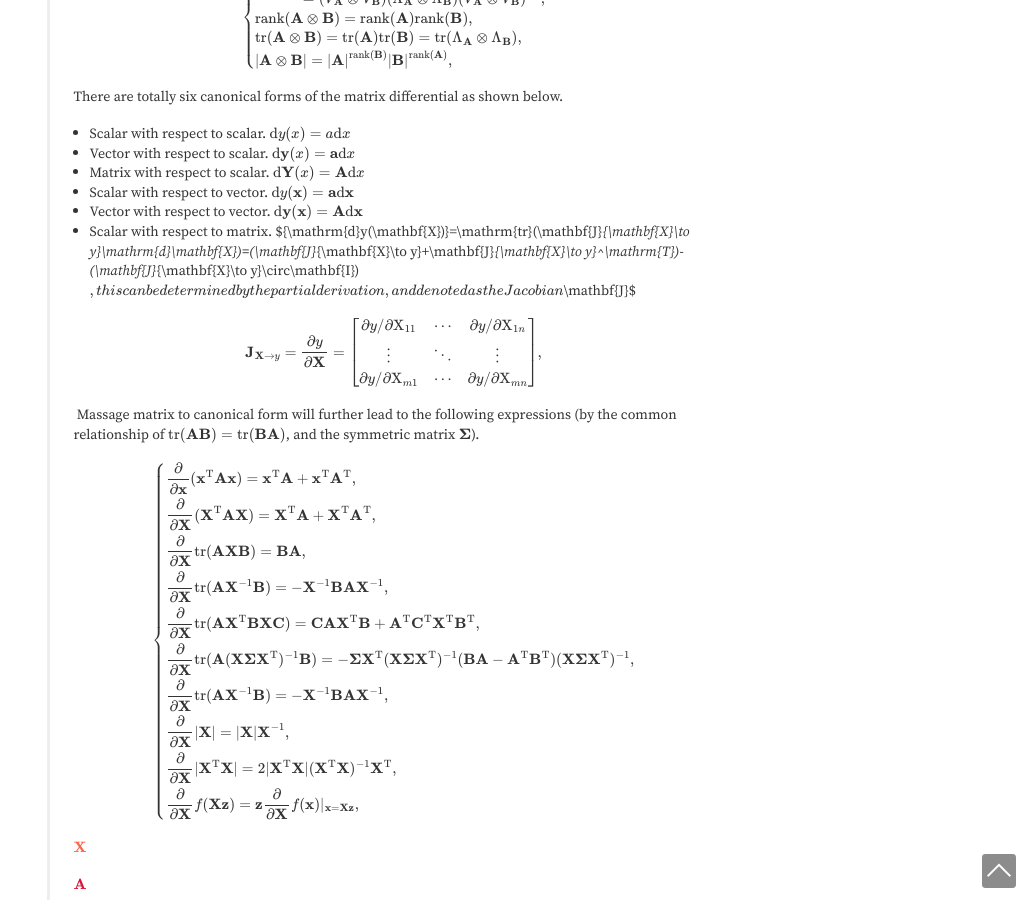
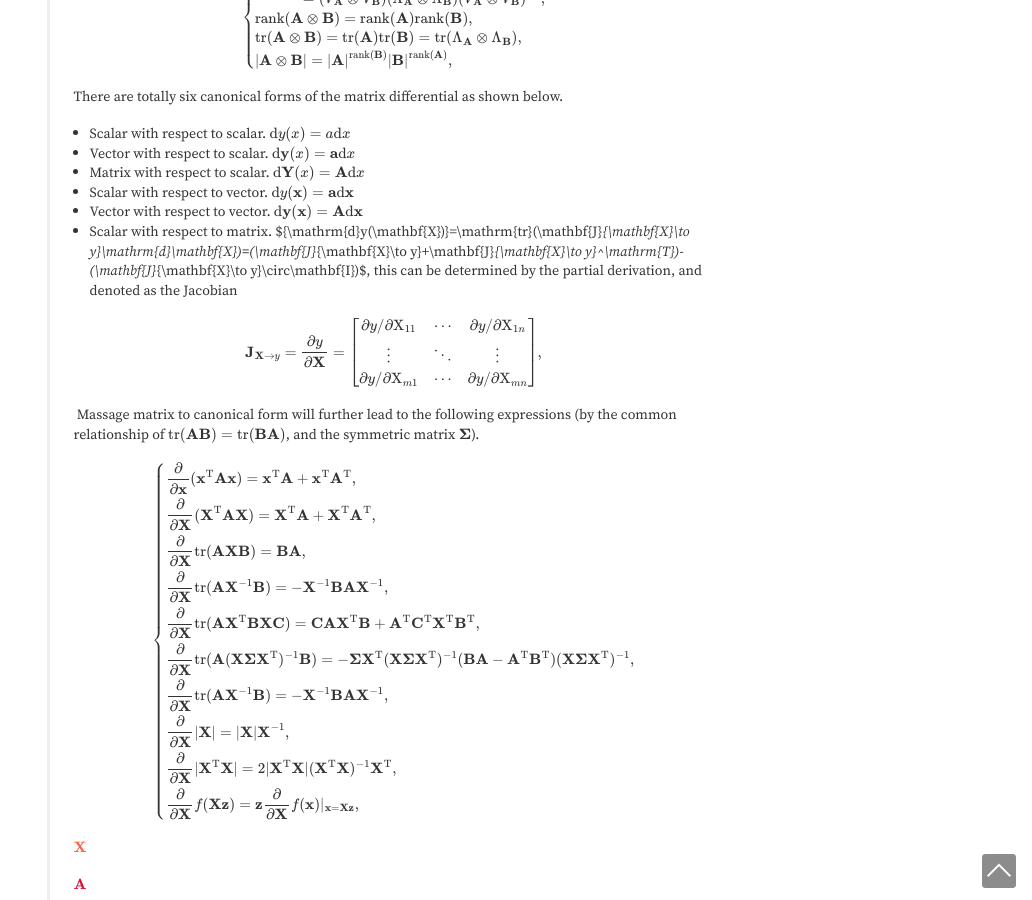
Before and after one commit to Opticcss/Opticcss.github.io, a Jekyll site: the page built from _posts/2021-08-02-Tittle-Tattle on Matrix Algebra.md, in a window 1280 px wide and 900 px high, scrolled down 900 px. Shown: the whole window, without its empty margins (248-1280 px from the left). Built offline with Jekyll 4.4.1, drawn with Linux system fonts in a browser that asks for light colours; some web fonts are replaced; formulas are drawn with MathJax 3; comment, search, counter and statistics services are not loaded.

Commit message:
Update 2021-08-02-Tittle-Tattle on Matrix Algebra.md

```diff
--- a/_posts/2021-08-02-Tittle-Tattle on Matrix Algebra.md
+++ b/_posts/2021-08-02-Tittle-Tattle on Matrix Algebra.md
@@ -59,7 +59,7 @@ There are totally six canonical forms of the matrix differential as shown below.
 - Matrix with respect to scalar. ${\mathrm{d}\mathbf{Y}(x)}=\mathbf{A}\mathrm{d}x$
 - Scalar with respect to vector. ${\mathrm{d}y(\mathbf{x})}=\mathbf{a}\mathrm{d}\mathbf{x}$
 - Vector with respect to vector. ${\mathrm{d}\mathbf{y}(\mathbf{x})}=\mathbf{A}\mathrm{d}\mathbf{x}$
-- Scalar with respect to matrix. ${\mathrm{d}y(\mathbf{X})}=\mathrm{tr}(\mathbf{J}_{\mathbf{X}\to y}\mathrm{d}\mathbf{X})=(\mathbf{J}_{\mathbf{X}\to y}+\mathbf{J}_{\mathbf{X}\to y}^\mathrm{T})-(\mathbf{J}_{\mathbf{X}\to y}\circ\mathbf{I})$, this can be determined by the partial derivation, and denoted as the Jacobian $\mathbf{J}$
+- Scalar with respect to matrix. ${\mathrm{d}y(\mathbf{X})}=\mathrm{tr}(\mathbf{J}_{\mathbf{X}\to y}\mathrm{d}\mathbf{X})=(\mathbf{J}_{\mathbf{X}\to y}+\mathbf{J}_{\mathbf{X}\to y}^\mathrm{T})-(\mathbf{J}_{\mathbf{X}\to y}\circ\mathbf{I})$, this can be determined by the partial derivation, and denoted as the Jacobian
 
 $$
 \begin{equation}
```
